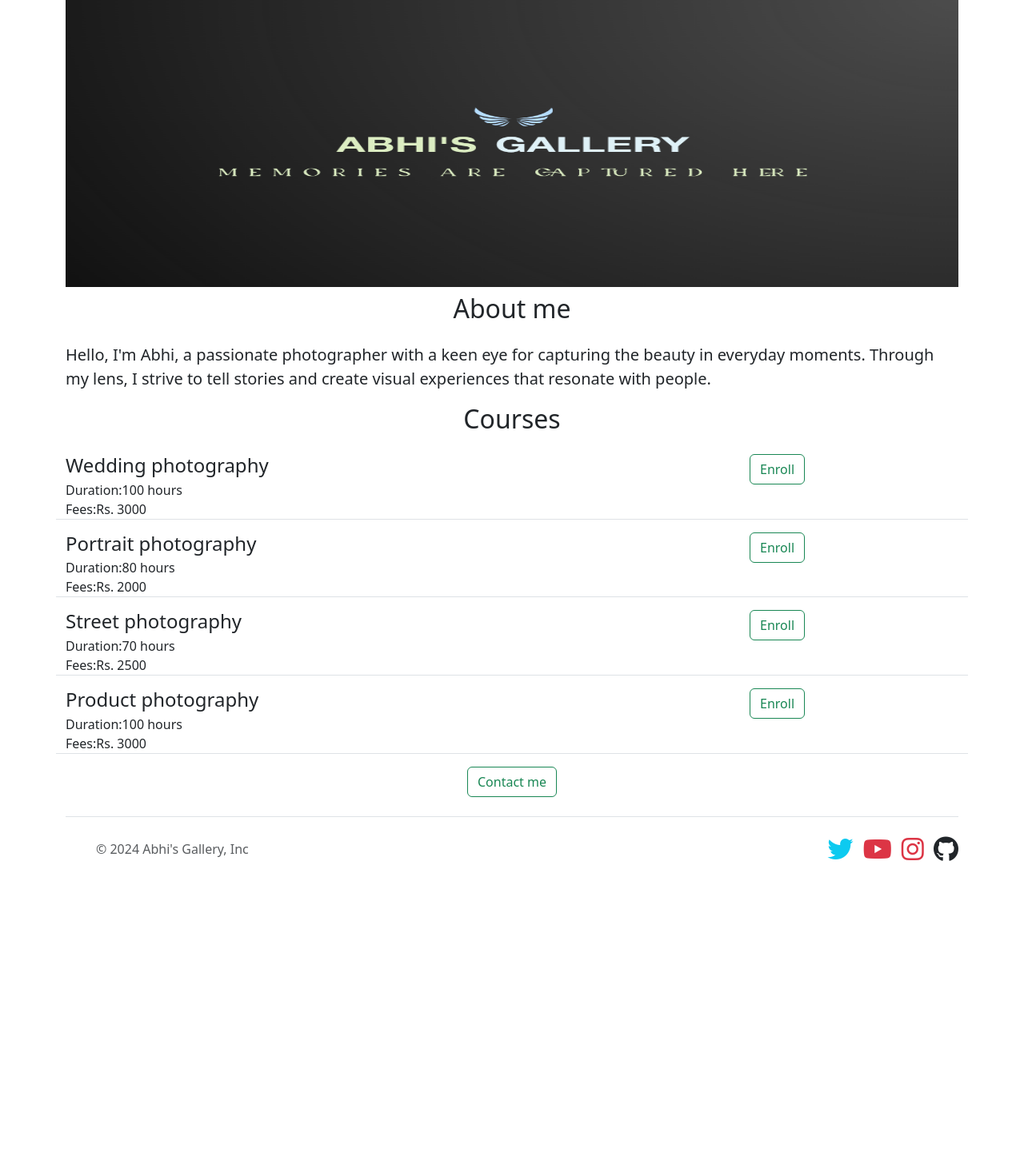
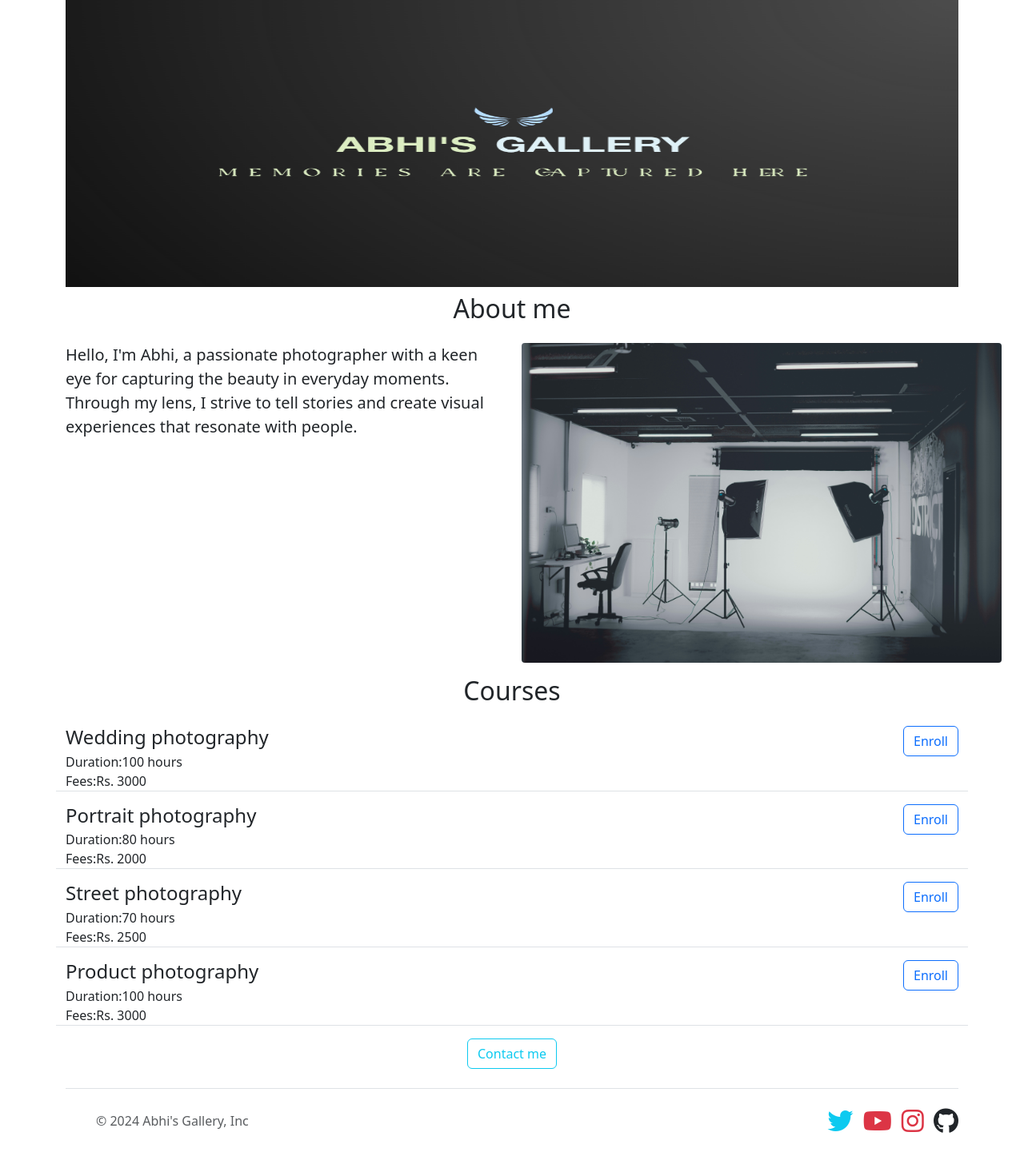
Before and after one commit to Avjt2214/Final-year-web, a Flask app: page / in a window 1280 px wide. Shown: the part 137-1603 px from the top of the page at 80% size. Before the commit the page ends 1214 px from the top, so only its background shows below. Run offline with Flask 3, Linux system fonts and the light colour scheme.

Commit message:
updated courses enroll

```diff
--- a/templates/courses.html
+++ b/templates/courses.html
@@ -4,7 +4,7 @@
     <div <b>Duration:</b>{{i['duration']}}</div>
     <div <b>Fees:</b>{{i['fees']}}</div>
     </div>
-    <div class='col-3'>
-        <button type="button" class="btn btn-outline-success">Enroll</button>
+    <div class='col-3 text-end'>
+        <a href="mailto:pasariavjtnew@gmail.com?subject=Application%20for%20{{i['title']}}&body=My%20name%3A%20%3CYour%20name%20here%3E%0D%0A%0D%0AWhy%20I%20am%20applying%20for%20this%20course%3A%20%3CYour%20answer%20here%3E" type="button" class="btn btn-outline-primary">Enroll</a>
     </div>
 </div>
--- a/templates/home.html
+++ b/templates/home.html
@@ -21,9 +21,15 @@
     <h1 class='text-center mt-2 mb-4' >Abhi's Gallery</h1>
     <img class='img-fluid' id='banner' src="static/logo.jpg" width="desktop" height="500" alt="scenary">
     <h2 class='text-center mt-2 mb-4'>About me</h2>
+    <div class='row' style='margin-bottom:16px'>
+        <div class= 'col-md-6'>
     <p class='lead'>Hello, I'm Abhi, a passionate photographer with a keen eye for capturing the beauty in everyday moments.
-        Through my lens, I strive to tell stories and create visual experiences that resonate with people.
-
+        Through my lens, I strive to tell stories and create visual experiences that resonate with people.</p>
+        </div>
+        <div class='col-md-6'>
+        <img src="static/studio.jpg" width="600" height="400" style='border-radius:4px' alt="studio">
+        </div>
+    </div>
     <h2 class='text-center mt-2 mb-4'>Courses</h2>
     <div
         {% for i in n%}
@@ -31,7 +37,7 @@
         {% endfor %}
     </div>
         <div class='text-center'>
-    <button class="btn btn-outline-success">Contact me</button>
+    <a class="btn btn-outline-info" href="mailto:pasariavjtnew@gmail.com?subject=Question%20about%20me&body=My%20name%3A%20%3CYour%20name%20here%3E%0D%0A%0D%0AMy%20Question%3A%20%3CYour%20question%20here%3E">Contact me</a>
         </div>
     </div>
     {% include 'footer.html' %}
```
Also changed, not shown: static/studio.jpg (added).
